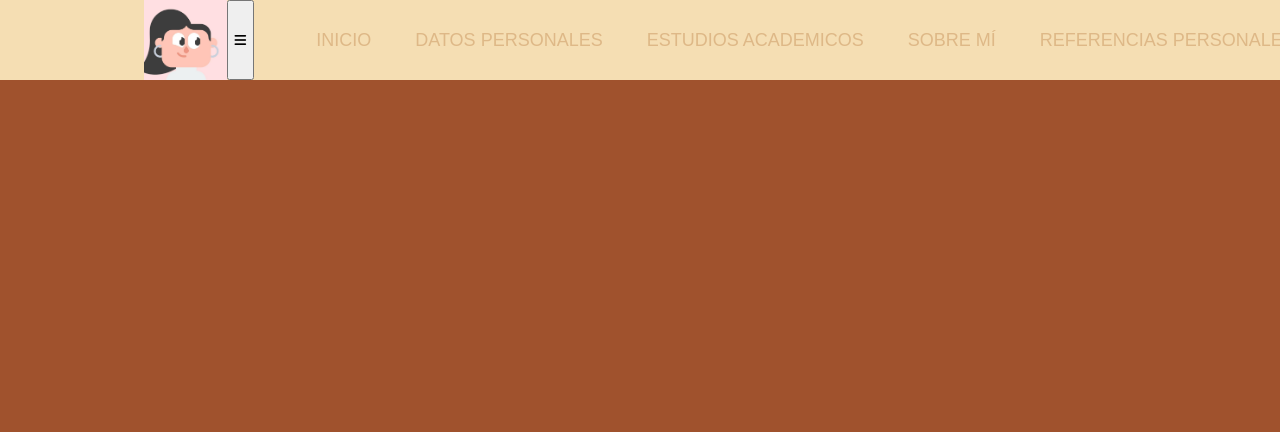
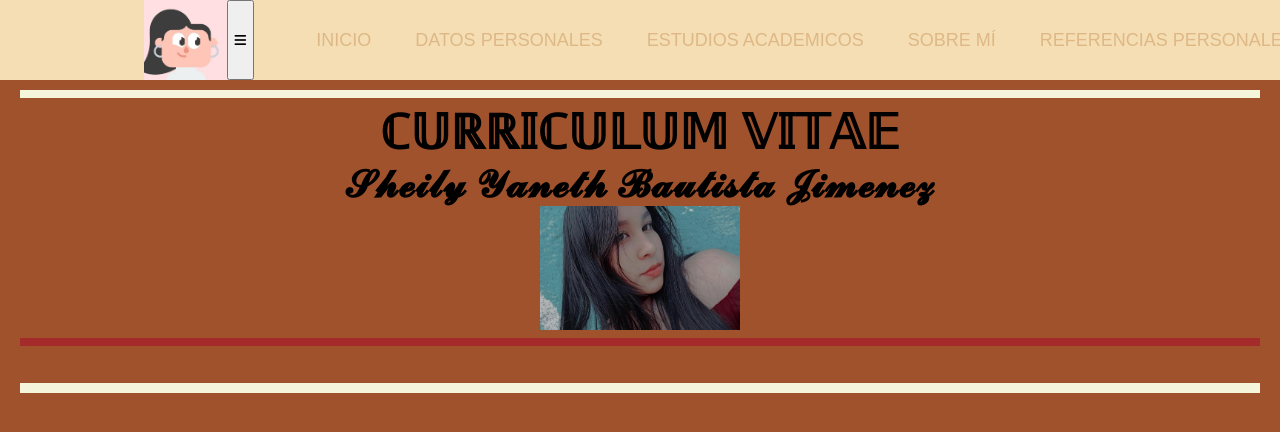
Before and after one commit to Yaneth2007/currivitae, a plain HTML site: page index.html in a window 1280 px wide. Drawn offline with Linux system fonts and the light colour scheme.

Commit message:
curri index.html

```diff
--- a/index.html
+++ b/index.html
@@ -29,7 +29,15 @@
       </ul>
       </nav>
       </header>
-
+          <font size = "5" color "#aa55ee">
+<hr size="10" color="beige">
+<font size="6" color="black" font-family:arial>
+    <p><center> <h2>ℂ𝕌ℝℝ𝕀ℂ𝕌𝕃𝕌𝕄 𝕍𝕀𝕋𝔸𝔼</h2> </p>
+<p><center> <h3>𝓢𝓱𝓮𝓲𝓵𝔂 𝓨𝓪𝓷𝓮𝓽𝓱 𝓑𝓪𝓾𝓽𝓲𝓼𝓽𝓪 𝓙𝓲𝓶𝓮𝓷𝓮𝔃</h3> </p>
+<img src="marce.jpg" width=200></center>
+<hr size="10" color="brown">
+<br>
+<hr size="12" color="beige">
 
 </body>
 </html>
```
